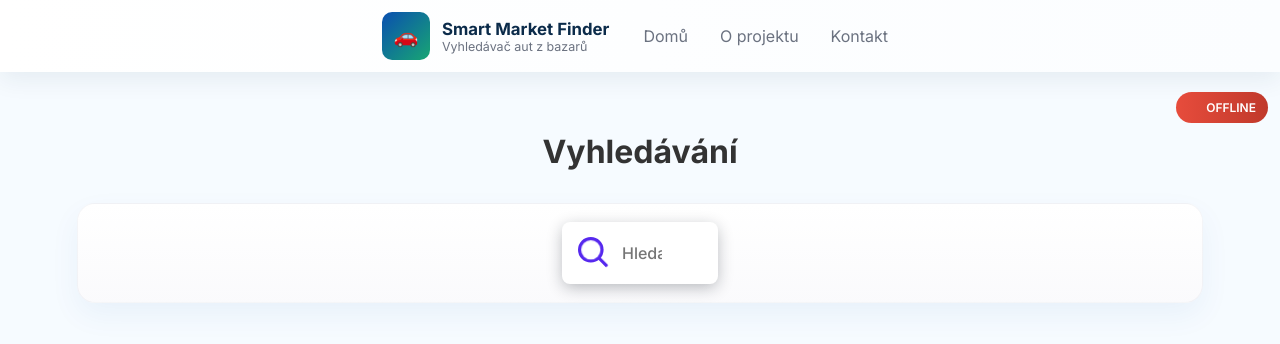
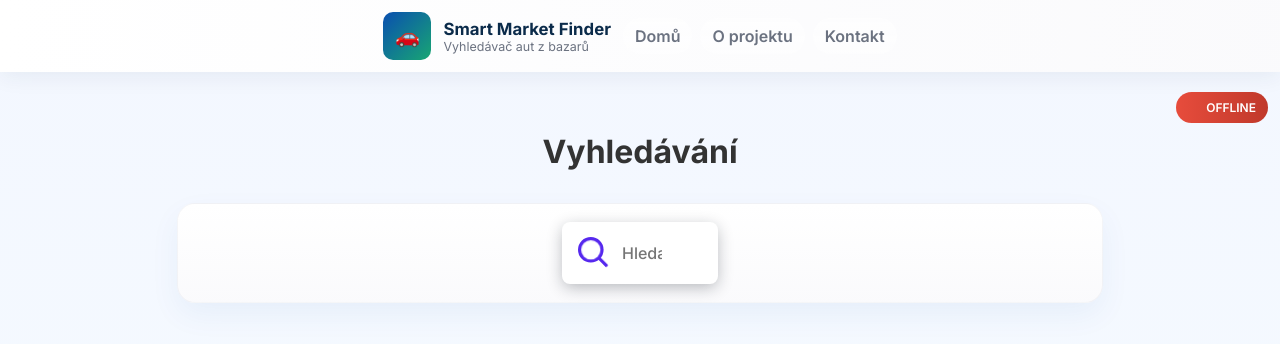
Before and after one commit to Maximus9393/SaaS_inzerce, a React (Create React App) app in the folder smart-market-finder-1/frontend/: page / in a window 1280 px wide. Shown: the top 344 px of the page. Built offline with nearby package versions, Linux system fonts and the light colour scheme; no server answers.

Commit message:
style(frontend): unify background, center search, improve placeholder and pill nav styling

```diff
--- a/smart-market-finder-1/frontend/src/styles/main.css
+++ b/smart-market-finder-1/frontend/src/styles/main.css
@@ -6,7 +6,7 @@ body {
     margin: 0;
     padding: 0;
     box-sizing: border-box;
-    background: var(--bg);
+    background: linear-gradient(180deg, #f3f7ff 0%, var(--bg) 100%);
     color: var(--text);
     -webkit-font-smoothing: antialiased;
 }
@@ -15,10 +15,10 @@ h1, h2, h3 {
     color: #333;
 }
 
-.container { max-width: 1400px; margin: 0 auto; padding: 20px; }
+.container { max-width: 1200px; margin: 0 auto; padding: 20px; }
 
-.minimal-center { display:flex; flex-direction:column; align-items:center; gap:18px; max-width:1080px }
-.search-wrap { width:100%; }
+.minimal-center { display:flex; flex-direction:column; align-items:center; gap:18px; max-width:880px; width:100%; }
+.search-wrap { width:100%; display:flex; justify-content:center; }
 
 /* hero-search: visually anchored under fixed header with polished card style */
 .hero-search {
@@ -113,6 +113,10 @@ h1, h2, h3 {
 .search-form { background: linear-gradient(90deg, var(--surface), #fbfbfb); border:1px solid rgba(11,43,76,0.04); padding:12px; border-radius:var(--radius-sm); display:block; margin-bottom:14px }
 .search-row { display:flex; gap:12px; align-items:center; margin-bottom:8px }
 .search-input { flex:1; padding:12px 14px; border:1px solid rgba(11,43,76,0.06); border-radius:999px; font-size:14px; background:transparent; box-shadow: var(--shadow-sm); }
+.search-input::placeholder { color: rgba(11,43,76,0.32); }
+
+/* Center hero content */
+.hero-search { display:flex; align-items:center; justify-content:center; }
 
 .search-select { width:180px; padding:8px 10px; border-radius:6px; border:1px solid rgba(11,43,76,0.06); background:transparent }
 .search-controls { display:flex; justify-content:space-between; align-items:center }
@@ -171,10 +175,12 @@ h1, h2, h3 {
 .no-results { padding:18px; background:linear-gradient(180deg,#fff,#fbfdff); border-radius:20px; box-shadow:var(--shadow-sm); }
 .example-card { display:flex; gap:12px; align-items:flex-start; padding:14px }
 
-.site-header { position:fixed; top:0; left:0; right:0; height:72px; background:linear-gradient(90deg,var(--surface),#fbfdff); box-shadow:var(--shadow-sm); display:flex; align-items:center; z-index:900 }
+.site-header { position:fixed; top:0; left:0; right:0; height:72px; background: linear-gradient(90deg, rgba(255,255,255,0.95), rgba(250,250,252,0.95)); box-shadow: 0 6px 20px rgba(11,43,76,0.06); display:flex; align-items:center; z-index:900 }
 .site-header .brand-title { font-family: var(--font-sans); }
-.site-nav a { margin-left:12px; color:var(--muted); text-decoration:none; padding:8px 10px; border-radius:12px }
-.site-nav .cta-link { background:linear-gradient(180deg,var(--accent),var(--accent-600)); color:#fff; margin-left:14px }
+.site-nav { display:flex; align-items:center; gap:8px }
+.site-nav a { margin-left:0; color:var(--muted); text-decoration:none; padding:8px 12px; border-radius:999px; background: linear-gradient(180deg, rgba(255,255,255,0.6), rgba(255,255,255,0.4)); box-shadow: none; font-weight:600 }
+.site-nav a:hover { background: linear-gradient(90deg, rgba(10,79,176,0.06), rgba(255,255,255,0.9)); color: var(--text); transform: translateY(-2px); }
+.site-nav .cta-link { background: linear-gradient(180deg,var(--accent),var(--accent-600)); color:#fff; margin-left:6px; box-shadow: var(--shadow-sm); }
 
 /* Header polish */
 .site-header-inner { display:flex; align-items:center; justify-content:space-between; gap:12px; }
```
